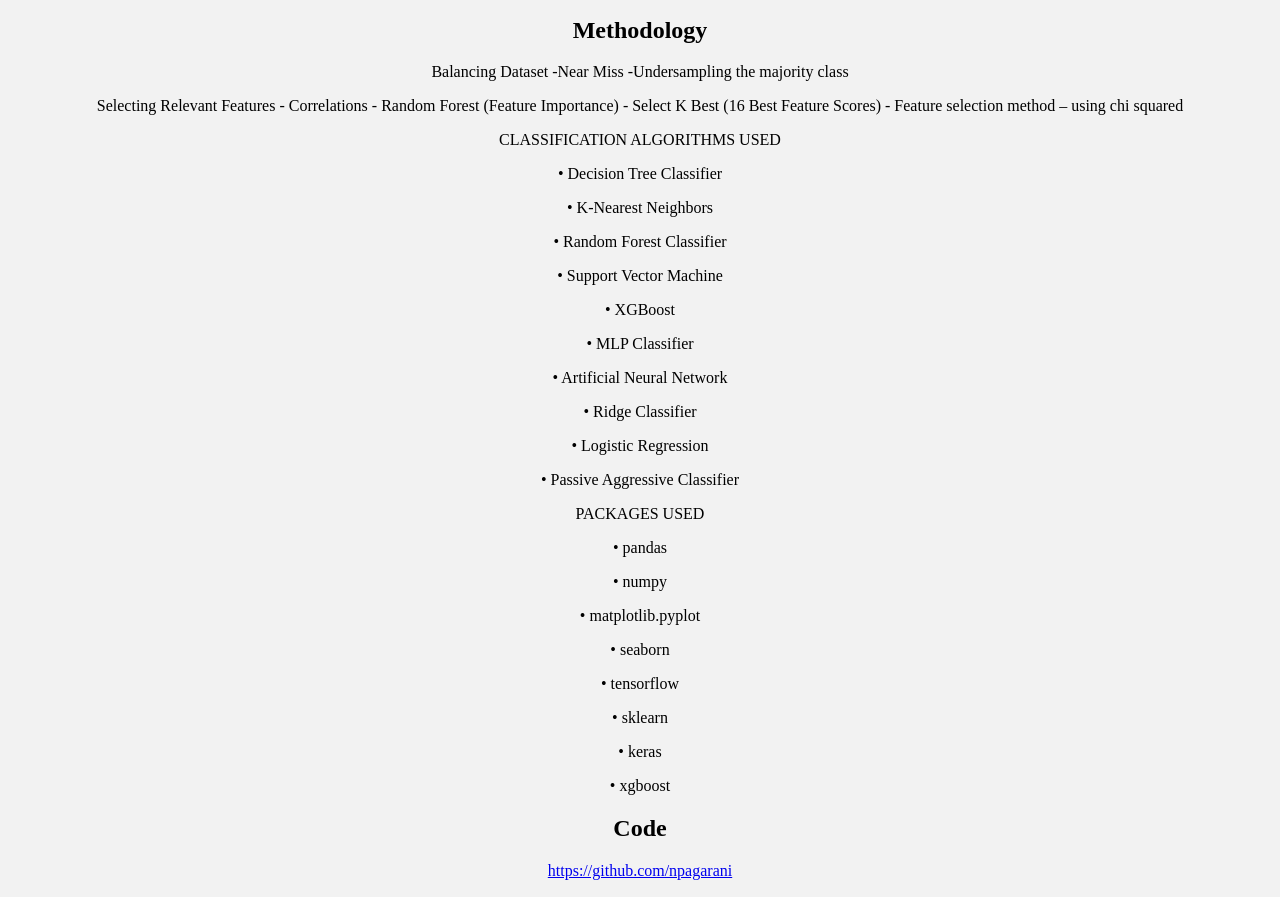
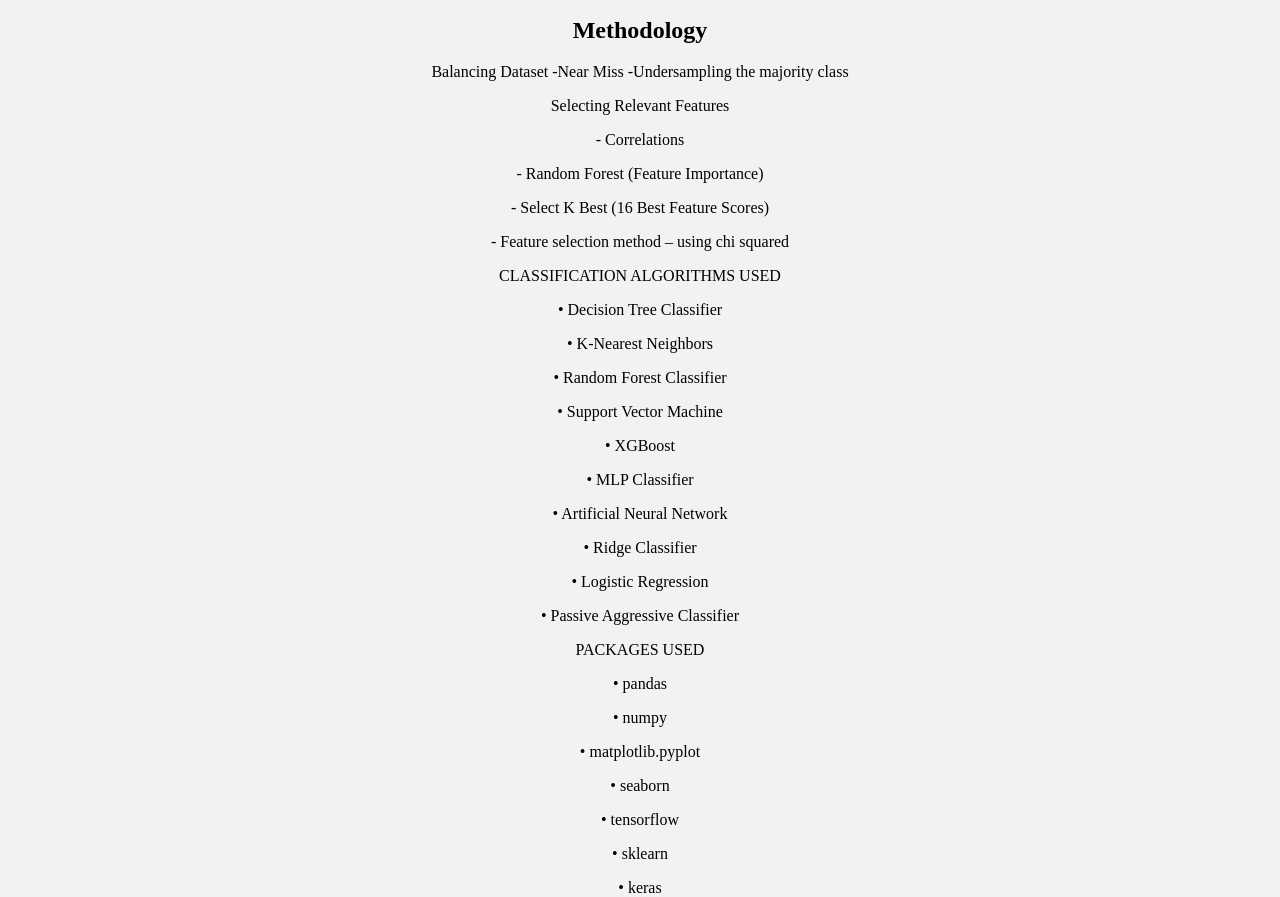
Before and after one commit to npagarani/npagarani.github.io, a plain HTML site: page index.html in a window 1280 px wide. Shown: the part 1371-2268 px from the top of the page. Drawn offline with Linux system fonts and the light colour scheme.

Commit message:
Update index.html

```diff
--- a/index.html
+++ b/index.html
@@ -127,11 +127,11 @@
       </p>
 	<p style="text-align: center">
 	Selecting Relevant Features
-	- Correlations
-	- Random Forest (Feature Importance)
-	- Select K Best (16 Best Feature Scores)
-	- Feature selection method – using chi squared
       </p>
+	<p style="text-align: center">- Correlations</p>
+	<p style="text-align: center">- Random Forest (Feature Importance)</p>
+	<p style="text-align: center">- Select K Best (16 Best Feature Scores)</p>
+	<p style="text-align: center">- Feature selection method – using chi squared</p>
 
 	<p style="text-align: center">
         CLASSIFICATION ALGORITHMS USED
```
